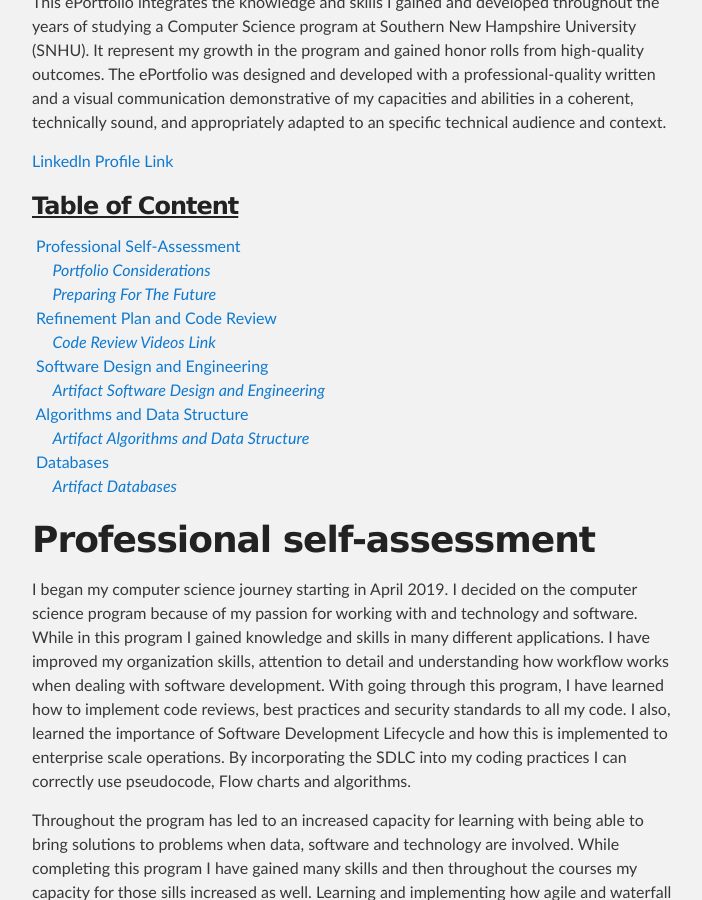
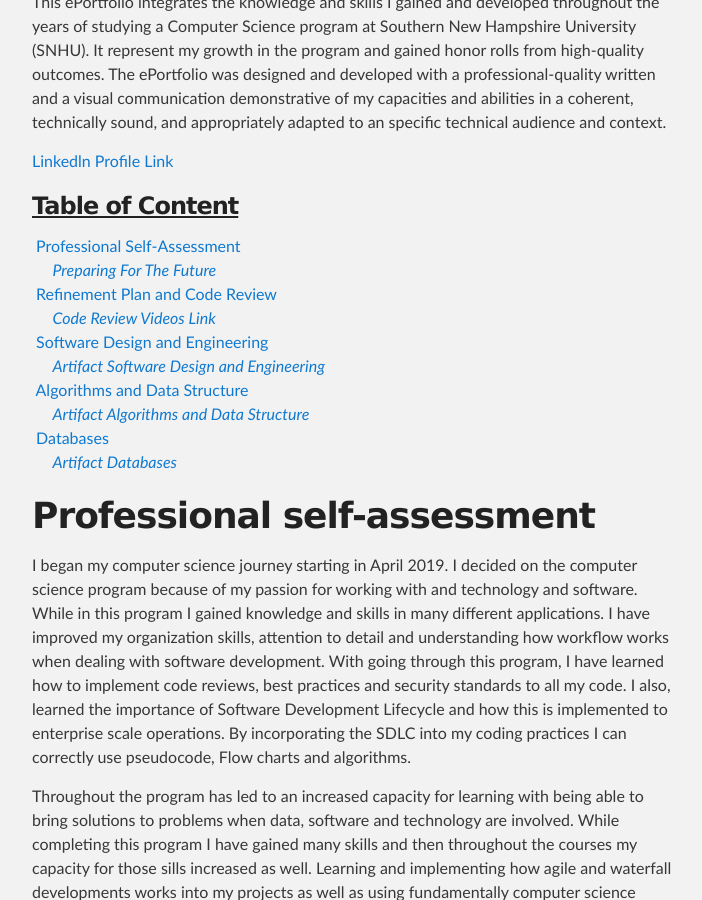
Before and after one commit to pages-themes/slate, a Jekyll site: the page built from index.md, in a window 1280 px wide and 900 px high, scrolled down 334 px. Shown: the whole window, without its empty margins (288-990 px from the left). Built offline with Jekyll 4.4.1, drawn with Linux system fonts in a browser that asks for light colours; our own code applies the rules of GitHub Pages for plain Markdown files; some of the changed text lies outside the part shown.

Commit message:
Update index.md

```diff
--- a/index.md
+++ b/index.md
@@ -8,7 +8,6 @@
 ### <u>Table of Content</u>
 
 &nbsp;[Professional Self-Assessment](#professional-self-assessment)<br/>
-&nbsp;&nbsp;&nbsp;&nbsp;&nbsp;[_Portfolio Considerations_](#portfolio-considerations "Portfolio Considerations")<br/>
 &nbsp;&nbsp;&nbsp;&nbsp;&nbsp;[_Preparing For The Future_](#preparing-for-the-future "Preparing for the Future")<br/>
 &nbsp;[Refinement Plan and Code Review](#refinement-plan-and-code-review)<br/>
 &nbsp;&nbsp;&nbsp;&nbsp;&nbsp;[_Code Review Videos Link_](#artifacts-code-review-videos-link)<br/>
@@ -31,8 +30,6 @@
     <img src="assets/images/Screenshot%20(235).png" width="720px" title="test" />
     <p><em>IT- 235</em></p>
 </div>
-
-## Portfolio Considerations
 
 ## Preparing for the Future
 
```
